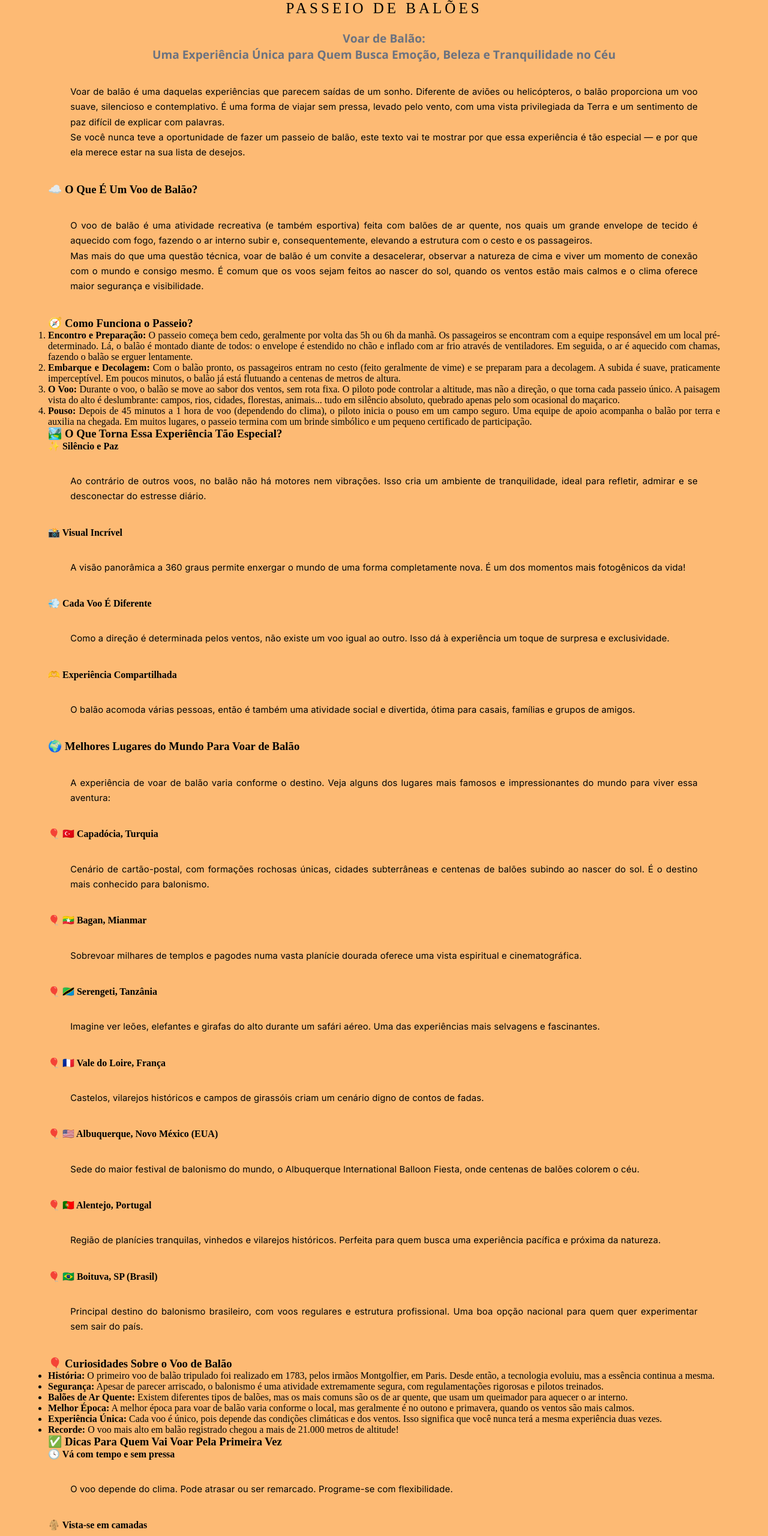
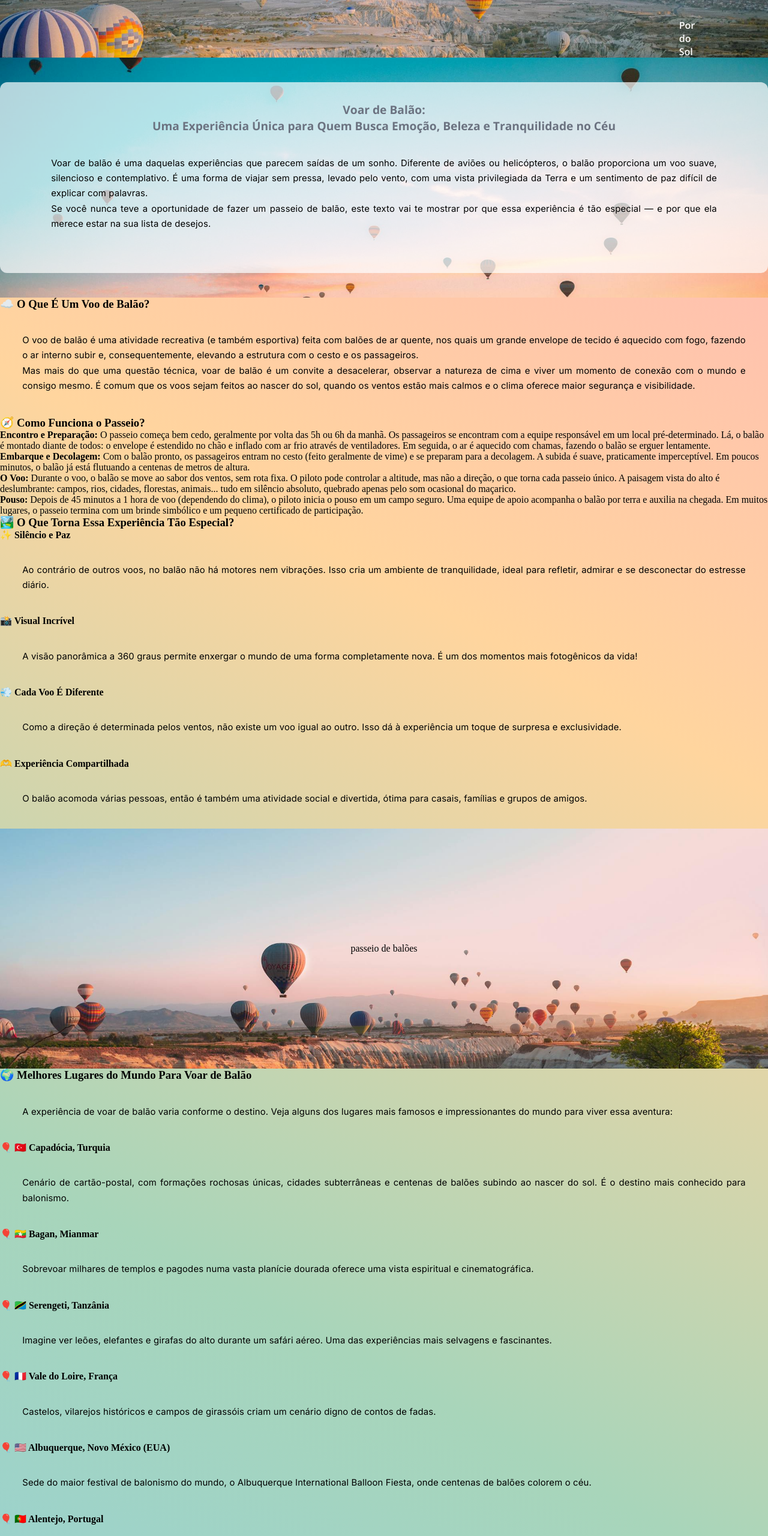
Before and after one commit to Leal86/experiencias-paralax-landingPage, a plain HTML site: page voo-de-balao.html in a window 1280 px wide. Shown: the top 2560 px of the page at 60% size. Drawn offline with nearby package versions, Linux system fonts and the light colour scheme; a web font is replaced by a local one.

Commit message:
Adicionei parallax de balões e refatorei a página
Criei o arquivo estilo-baloes.css para estilos específicos de balões, implementa efeito parallax com JS, e refatora voo-de-balao.html para usar nova estrutura visual e CSS. Remove estilos e seções antigas de parallax de estilo.css, tornando o layout mais moderno e consistente.

```diff
--- /dev/null
+++ b/css/estilo-baloes.css
@@ -0,0 +1,101 @@
+@charset "UTF-8";
+@import url(estilo.css);
+:root {
+	/* Cores do tema */
+
+	--cor-claro: #FFFFFF;
+	--cor-cinza: #E0F2FE;
+	--cor-cinza-enfase: #575a5e;
+	--cor-cinza-escuro-descricoes: #6B7280;
+	--cor-azul-claro: #38BDF8;
+	--cor-laranja-warning: #FDBA74;
+	--cor-verde-enfase: #86EFAC;
+	--cor-grad-fundo: from-white to-blue-50;
+	--cor-grad-fundo-dia: radial-gradient(circle at 80% 15%, #E0F2FE 0%, #38BDF8 100%, #FFFFFF 100%);
+
+	--cor-grad-fundo-new: linear-gradient(29deg, #87CEEB 0%, /* Azul céu claro */
+			#A8D5BA 40%, /* Verde claro natureza */
+			#FFD59E 70%, /* Laranja suave do pôr do sol */
+			#FFB6B9 100% /* Rosa pastel do entardecer */
+		);
+	--cor-grad-fundo-img:linear-gradient(135deg, rgba(135,206,235,0.6), rgba(168,213,186,0.6), rgba(255,213,158,0.6), rgba(255,182,185,0.6)),
+  url('../imagens/img-baloes06.jpg') center/cover no-repeat;
+	--cor-grad-fundo-entardecer: linear-gradient(360deg, #856179 0%, #DC707E 30%, #F7B098 70%, #9ACDC5 100%);
+	--cor-preto: #111827;
+	--cor-transparente: #ffffff00;
+
+
+
+	/* Variáveis do botão de menu */
+
+	--hamburger-btn-padding: 8px;
+	/* Padding do botão de menu */
+	--hamburger-btn-size: 32px;
+	/* Tamanho do botão de menu */
+	--hamburger-btn-gap: 4px;
+	/* Espaçamento das linhas do botão de menu */
+
+
+	/* Fontes */
+
+	--font-titulos: 'Playfair Display',
+		serif;
+	/* Uso: Títulos principais, frases de destaque, hero section. */
+	--font-primaria: 'Inter',
+		sans-serif;
+	/* Uso: Parágrafos, textos de apoio, descrições. */
+	--font-secundaria: 'Open Sans',
+		sans-serif;
+	/* Uso: Textos secundários, legendas, informações adicionais. */
+}
+
+/* Reset básico */
+
+* {
+	margin: 0;
+	padding: 0;
+	box-sizing: border-box;
+}
+
+/************** Section Balões **************/
+
+.baloes-parallax {
+	min-height: 400px; /* altura desejada */
+  background-image: url('../imagens/img-baloes06.jpg'); /* sua imagem */
+  background-attachment: fixed; /* efeito parallax */
+  background-position: center;
+  background-repeat: no-repeat;
+  background-size: cover;
+  display: flex;
+  align-items: center;
+  justify-content: center;
+}
+
+.baloes-parallax {
+	background-image: url(../imagens/img-baloes04.jpg);
+}
+
+
+/* Formatação de conteúdo */
+
+.parallax-camada {
+  position: relative;
+  min-height: 400px;
+  background-image: url('../imagens/img-baloes06.jpg');
+  background-attachment: fixed; /* Parallax simples */
+  background-position: center;
+  background-repeat: no-repeat;
+  background-size: cover;
+  display: flex;
+  align-items: center;
+  justify-content: center;
+}
+
+.parallax-conteudo {
+  position: relative;
+  z-index: 2;
+  background: rgba(255,255,255,0.7); /* fundo branco translúcido */
+  padding: 2em 3em;
+  border-radius: 12px;
+  text-align: center;
+}
--- a/css/estilo.css
+++ b/css/estilo.css
@@ -80,11 +80,11 @@ body.no-scroll {
 	overflow: hidden;
 }
 
-.conteudo {
+/* .conteudo {
 	background-color: var(--cor-laranja-warning);
 	text-align: justify;
 	padding: 50px 80px;
-}
+} */
 
 p {
 	font-family: var(--font-primaria);
@@ -294,60 +294,7 @@ footer a:hover {
 	padding: 1em;
 }
 
-/* Efeito Parallax */
 
-.caixa1,
-.caixa2,
-.caixa3,
-.caixa4,
-.caixa5 {
-	position: relative;
-	height: 100%;
-	/*opacity: 0.7;*/
-	background-repeat: no-repeat;
-	background-size: cover;
-	background-position: center;
-	background-attachment: fixed;
-}
-
-.caixa1 {
-	background-image: url(../imagens/imagem1.jpg);
-}
-
-.caixa2 {
-	background-image: url(../imagens/imagem2.jpg);
-}
-
-.caixa3 {
-	background-image: url(../imagens/imagem3.jpg);
-}
-
-.caixa4 {
-	background-image: url(../imagens/imagem8.jpg);
-}
-
-.caixa5 {
-	background-image: url(../imagens/imagem7.jpg);
-}
-
-/* Formatação de conteúdo */
-
-.conteudo-titulo {
-	position: absolute;
-	left: 0;
-	top: 45%;
-	width: 100%;
-	text-align: center;
-}
-
-.conteudo-titulo span.titulo {
-	color: var(--fundo-claro);
-	background-color: var(--fundo-escuro);
-	padding: 18px;
-	font-size: 25px;
-	letter-spacing: 5px;
-	text-transform: uppercase;
-}
 
 @media screen and (min-width: 768px) {
 	.btn-hamburger {
--- a/js/script.js
+++ b/js/script.js
@@ -27,3 +27,17 @@ document.querySelectorAll('nav a').forEach(link => {
     btnClose.classList.remove('active');
   });
 });
+
+
+// window.addEventListener('scroll', function() {
+//   const scrolled = window.pageYOffset;
+//   document.querySelector('.baloes-parallax').style.backgroundPositionY = -(scrolled * 0.5) + 'px';
+// });
+
+window.addEventListener('scroll', function() {
+  const scrolled = window.pageYOffset;
+  const parallax = document.querySelector('.parallax-camada');
+  if (parallax) {
+    parallax.style.backgroundPositionY = -(scrolled * 0.4) + 'px';
+  }
+});
--- a/voo-de-balao.html
+++ b/voo-de-balao.html
@@ -1,30 +1,75 @@
 <!DOCTYPE html>
 <html lang="en">
+
 <head>
-    <meta charset="UTF-8">
+	<title>Voar de Balão</title>
+	<meta charset="utf-8">
 	<meta name="viewport" content="width=device-width, initial-scale=1.0">
-    <link rel="stylesheet" href="css/estilo.css">
-    <title>Voar de Balão</title>
+	<link rel="shortcut icon" href="imagens/Logo.png" type="image/x-icon">
+	<link rel="preconnect" href="https://fonts.googleapis.com">
+	<link rel="preconnect" href="https://fonts.gstatic.com" crossorigin>
+	<link href="https://fonts.googleapis.com/css2?family=Playfair+Display:ital,wght@0,400..900;1,400..900&display=swap"
+		rel="stylesheet">
+	<link
+		href="https://fonts.googleapis.com/css2?family=Inter:ital,opsz,wght@0,14..32,100..900;1,14..32,100..900&family=Open+Sans:ital,wght@0,300..800;1,300..800&family=Playfair+Display:ital,wght@0,400..900;1,400..900&display=swap"
+		rel="stylesheet">
+	<link rel="stylesheet" type="text/css" href="css/estilo.css">
+	<link rel="stylesheet" href="css/estilo-baloes.css">
 </head>
+
 <body>
+	<header>
+		<h2 class="header_titulo">Experiências Transformadoras</h2>
+		<button class="btn-hamburger" type="button" title="Fechar">
+			<i></i>
+			<i></i>
+			<i></i>
+		</button>
 
-    <div class="caixa1">
-		<div class="conteudo-titulo">
-			<span class="titulo">passeio de balões</span>
-		</div>
-	</div>
+		<nav class="menu">
+			<ul class="menu-lista">
+				<li class="close-button">
+					<button class="btn-hamburger" type="button" title="Fechar">
+						<i></i>
+						<i></i>
+						<i></i>
+					</button>
+				</li>
+				<li class="menu-lista-item"><a class="menu-lista-link" href="voo-de-balao.html">Voo de Balão</a></li>
+				<li class="menu-lista-item"><a class="menu-lista-link" href="viagem-de-estrada.html">Estrada</a></li>
+				<li class="menu-lista-item"><a class="menu-lista-link" href="por-do-sol.html">Por do Sol</a></li>
+				<li class="menu-lista-item"><a class="menu-lista-link" href="subir-montanha.html">Montanha</a></li>
+				<li class="menu-lista-item"><a class="menu-lista-link" href="voar-de-asa-delta.html">Asa Delta</a></li>
+			</ul>
+		</nav>
 
-	<div class="conteudo">
-		<h2>Voar de Balão: <br>Uma Experiência Única para Quem Busca Emoção, Beleza e Tranquilidade no Céu</h2>
-		<p>
+	</header>
+
+	<section class="introdução-baloes">
+
+
+	</section>
+
+	<section class="parallax-camada">
+		<div class="parallax-conteudo">
+			<h2 class="subtitulo">Voar de Balão: <br>Uma Experiência Única para Quem Busca Emoção, Beleza e
+				Tranquilidade no
+				Céu
+			</h2>
+			<p class="conteudo">
 				Voar de balão é uma daquelas experiências que parecem saídas de um sonho. Diferente de aviões ou
 				helicópteros, o balão proporciona um voo suave, silencioso e contemplativo. É uma forma de viajar sem
-			pressa, levado pelo vento, com uma vista privilegiada da Terra e um sentimento de paz difícil de explicar
+				pressa, levado pelo vento, com uma vista privilegiada da Terra e um sentimento de paz difícil de
+				explicar
 				com palavras.
 				<br>
 				Se você nunca teve a oportunidade de fazer um passeio de balão, este texto vai te mostrar por que essa
 				experiência é tão especial — e por que ela merece estar na sua lista de desejos.
 			</p>
+		</div>
+	</section>
+
+	<section class="introdução-conteudo-baloes">
 
 		<h3>☁️ O Que É Um Voo de Balão?</h3>
 
@@ -96,6 +141,14 @@
 			O balão acomoda várias pessoas, então é também uma atividade social e divertida, ótima para casais, famílias
 			e grupos de amigos.
 		</p>
+
+	</section>
+
+	<section class="baloes-parallax">
+		<div class="baloes-container-titulo">
+			<span class="titulo">passeio de balões</span>
+		</div>
+	</section>
 
 	<h3>🌍 Melhores Lugares do Mundo Para Voar de Balão</h3>
 	<p>
@@ -215,7 +268,8 @@
 	<h3></h3>
 	<p></p>
 
-	</div>
 
+	<script src="js/script.js"></script>
 </body>
+
 </html>
```
Also changed, not shown: index.html (+0 -2 lines). Lines whose indentation alone changed are shown as unchanged.
